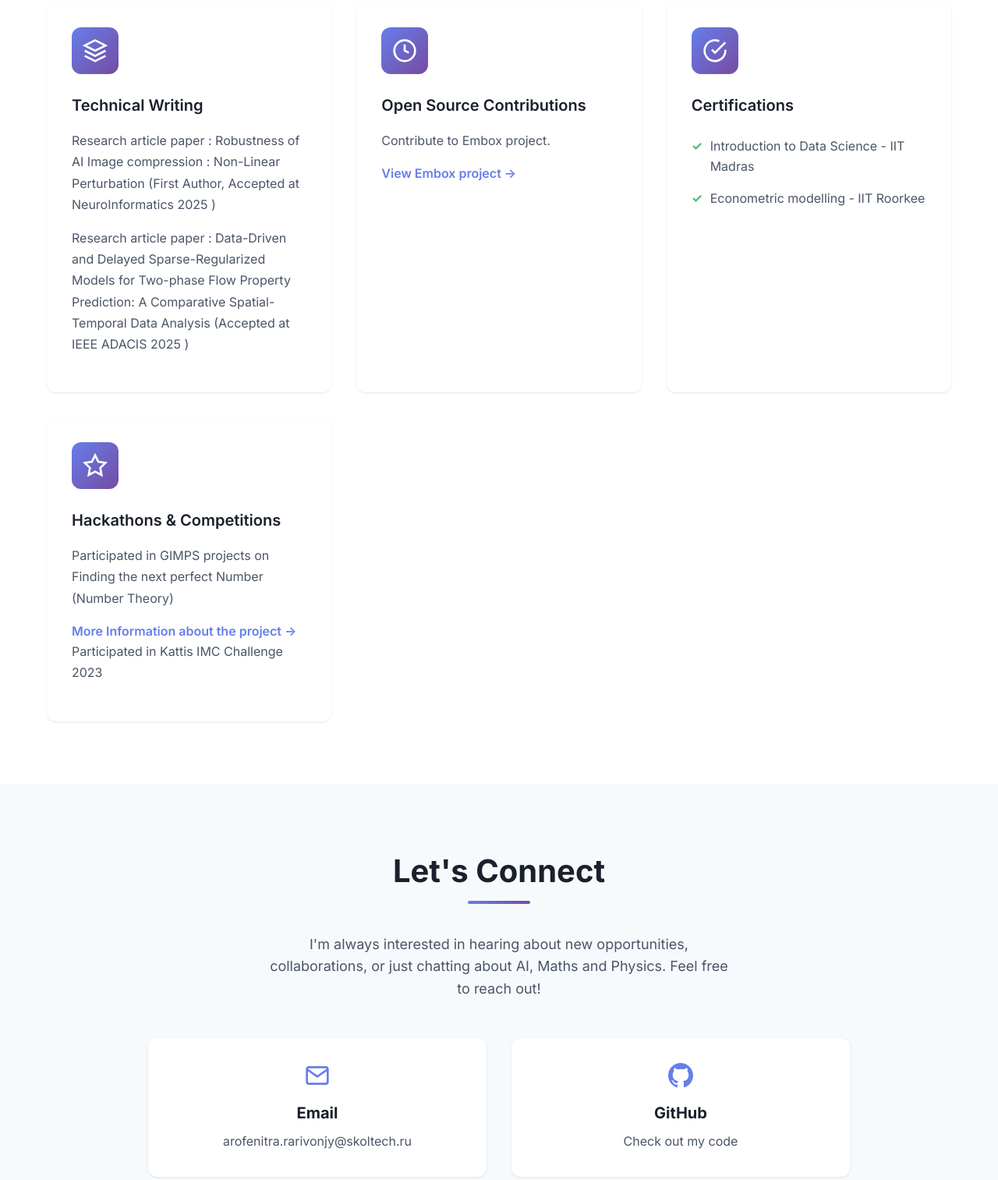
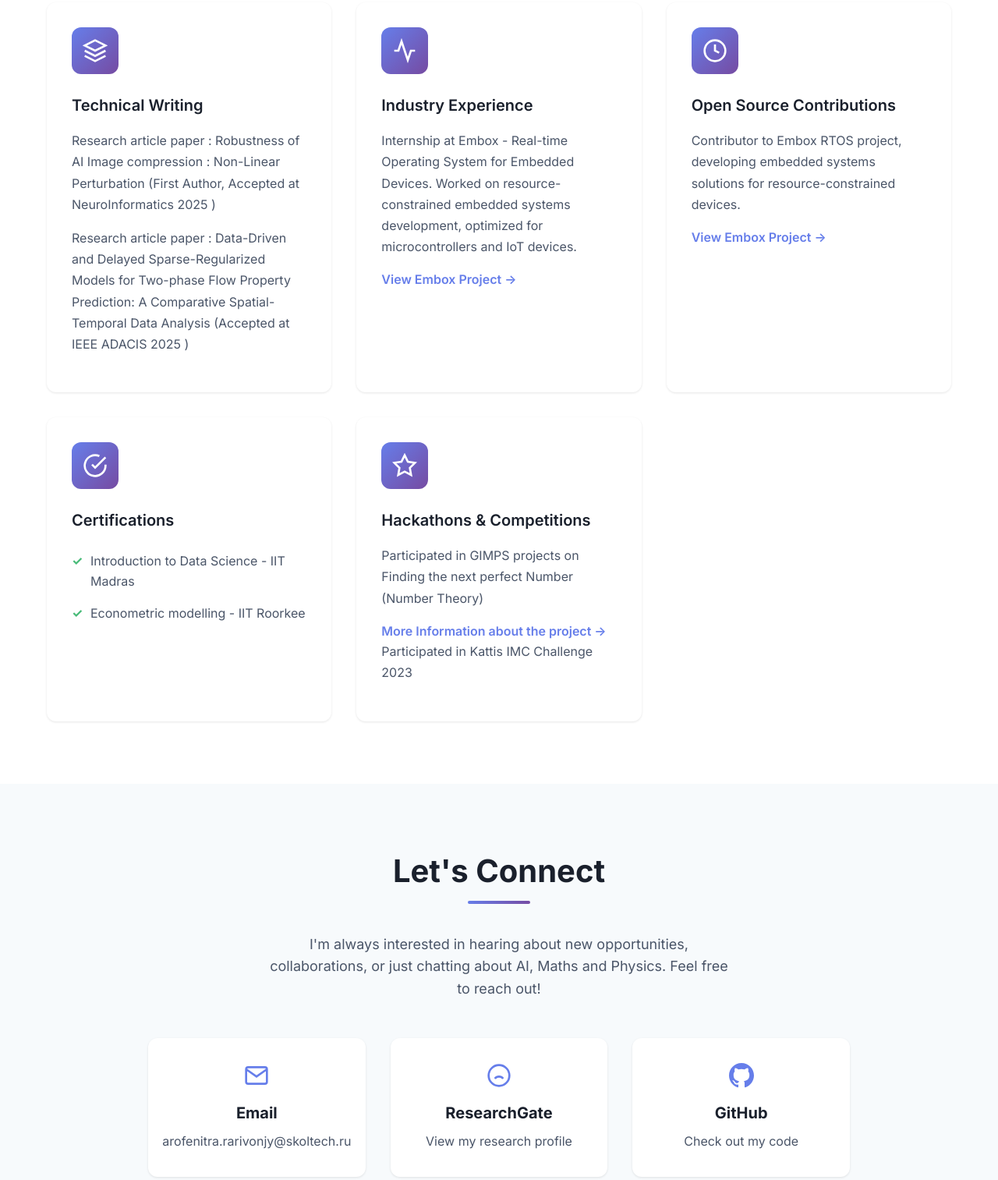
Before and after one commit to arofenitra/arofenitra.github.io, a plain HTML site: page index.html in a window 1280 px wide. Shown: the part 7930-9443 px from the top of the page at 78% size. Drawn offline with Linux system fonts and the light colour scheme.

Commit message:
change 20/10

```diff
--- a/index.html
+++ b/index.html
@@ -496,13 +496,24 @@
                 <div class="achievement-card">
                     <div class="achievement-icon">
                         <svg width="32" height="32" viewBox="0 0 24 24" fill="none" stroke="currentColor" stroke-width="2">
+                            <path d="M22 12h-4l-3 9L9 3l-3 9H2"></path>
+                        </svg>
+                    </div>
+                    <h3>Industry Experience</h3>
+                    <p>Internship at Embox - Real-time Operating System for Embedded Devices. Worked on resource-constrained embedded systems development, optimized for microcontrollers and IoT devices.</p>
+                    <a href="https://github.com/arofenitra/embox_arofenitra" class="achievement-link">View Embox Project →</a>
+                </div>
+
+                <div class="achievement-card">
+                    <div class="achievement-icon">
+                        <svg width="32" height="32" viewBox="0 0 24 24" fill="none" stroke="currentColor" stroke-width="2">
                             <circle cx="12" cy="12" r="10"></circle>
                             <polyline points="12 6 12 12 16 14"></polyline>
                         </svg>
                     </div>
                     <h3>Open Source Contributions</h3>
-                    <p>Contribute to Embox project.</p>
-                    <a href="https://github.com/arofenitra/embox_arofenitra" class="achievement-link">View Embox project →</a>
+                    <p>Contributor to Embox RTOS project, developing embedded systems solutions for resource-constrained devices.</p>
+                    <a href="https://github.com/arofenitra/embox_arofenitra" class="achievement-link">View Embox Project →</a>
                 </div>
 
                 <div class="achievement-card">
@@ -560,6 +571,16 @@
                     <h3>LinkedIn</h3>
                     <p>Connect with me</p>
                 </a> -->
+                <a href="https://www.researchgate.net/profile/Arofenitra-Rarivonjy" target="_blank" class="contact-card">
+                    <svg width="32" height="32" viewBox="0 0 24 24" fill="none" stroke="currentColor" stroke-width="2">
+                        <circle cx="12" cy="12" r="10"></circle>
+                        <path d="M8 15s1.5-2 4-2 4 2 4 2"></path>
+                        <line x1="9" y1="9" x2="9.01" y2="9"></line>
+                        <line x1="15" y1="9" x2="15.01" y2="9"></line>
+                    </svg>
+                    <h3>ResearchGate</h3>
+                    <p>View my research profile</p>
+                </a>
                 <a href="https://github.com/arofenitra" target="_blank" class="contact-card">
                     <svg width="32" height="32" viewBox="0 0 24 24" fill="currentColor">
                         <path d="M12 0c-6.626 0-12 5.373-12 12 0 5.302 3.438 9.8 8.207 11.387.599.111.793-.261.793-.577v-2.234c-3.338.726-4.033-1.416-4.033-1.416-.546-1.387-1.333-1.756-1.333-1.756-1.089-.745.083-.729.083-.729 1.205.084 1.839 1.237 1.839 1.237 1.07 1.834 2.807 1.304 3.492.997.107-.775.418-1.305.762-1.604-2.665-.305-5.467-1.334-5.467-5.931 0-1.311.469-2.381 1.236-3.221-.124-.303-.535-1.524.117-3.176 0 0 1.008-.322 3.301 1.23.957-.266 1.983-.399 3.003-.404 1.02.005 2.047.138 3.006.404 2.291-1.552 3.297-1.23 3.297-1.23.653 1.653.242 2.874.118 3.176.77.84 1.235 1.911 1.235 3.221 0 4.609-2.807 5.624-5.479 5.921.43.372.823 1.102.823 2.222v3.293c0 .319.192.694.801.576 4.765-1.589 8.199-6.086 8.199-11.386 0-6.627-5.373-12-12-12z"/>
```
